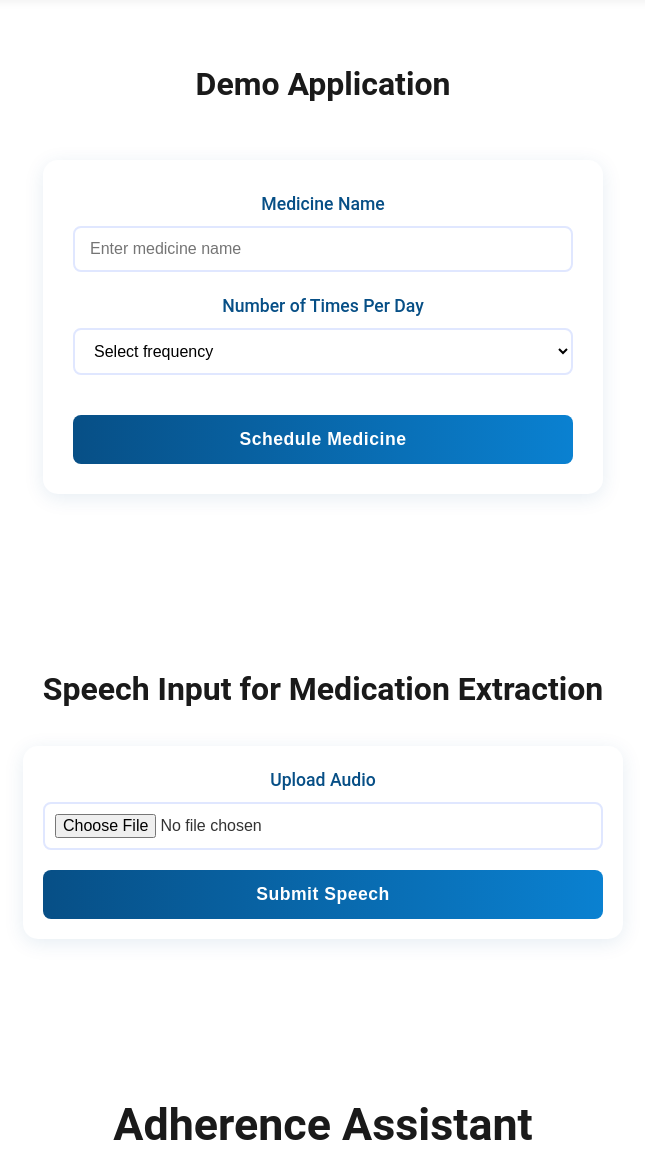
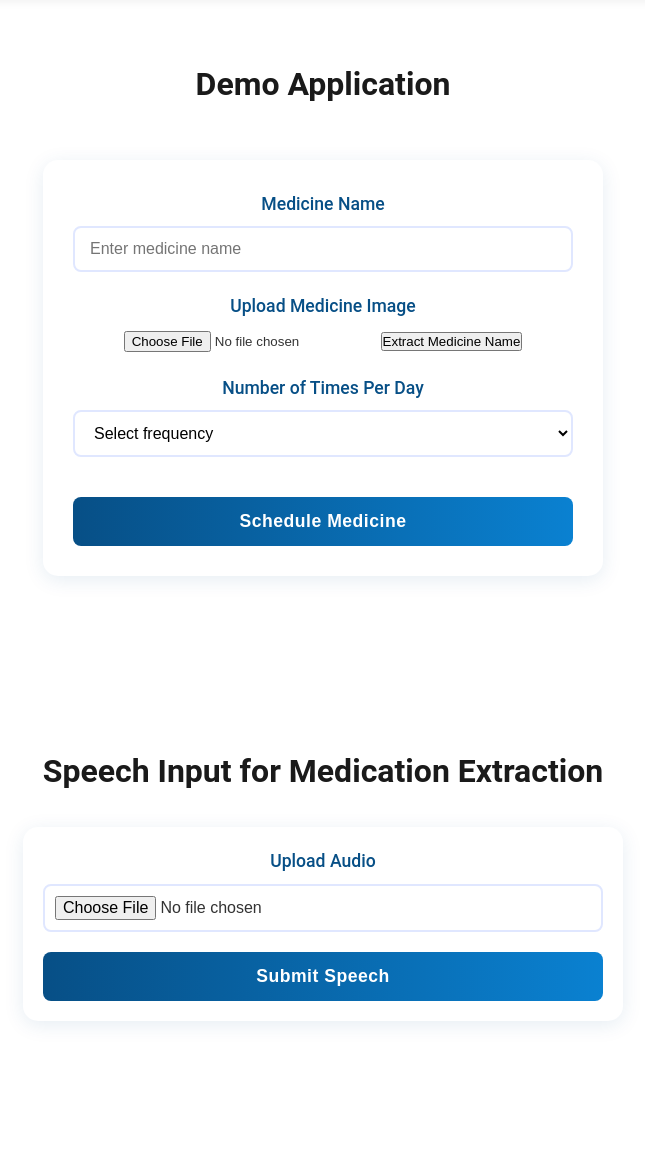
Before and after one commit to pranshh/cure-cue, a Flask app: page /adherence-assistant in a window 1280 px wide. Shown: the part 85-1257 px from the top of the page, without its empty margins (317-962 px from the left). Run offline with Flask 3, Linux system fonts and the light colour scheme.

Commit message:
Added medicine name extractor

```diff
--- a/app.py
+++ b/app.py
@@ -160,5 +160,59 @@ Patient speech:
 
     return jsonify(result)
 
+@app.route('/extract_medicine_image', methods=['POST'])
+def extract_medicine_image():
+    if 'image' not in request.files:
+        return jsonify({'error': 'No image provided'}), 400
+
+    image_file = request.files['image']
+    if image_file.filename == "":
+        return jsonify({'error': 'Empty filename'}), 400
+
+    import numpy as np
+    file_bytes = np.frombuffer(image_file.read(), np.uint8)
+    img = cv2.imdecode(file_bytes, cv2.IMREAD_COLOR)
+    if img is None:
+        return jsonify({'error': 'Invalid image format'}), 400
+
+    try:
+        ocr_result = ocr.ocr(img, cls=True)
+    except Exception as e:
+        return jsonify({'error': 'OCR failed', 'details': str(e)}), 500
+
+    extracted_texts = []
+    for region in ocr_result:
+        for line in region:
+            extracted_texts.append(line[1][0])
+    all_text = " ".join(extracted_texts)
+
+    prompt = f"""
+You are a medical assistant. Given the OCR text extracted from an image of a medicine package:
+"{all_text}"
+Determine the medicine name present in the image and return the result as JSON in the following format:
+{{
+  "medicine_name": "..."
+}}
+"""
+    response = gemini.generate_content(
+        [prompt],
+        generation_config={
+            "temperature": 0.2,
+            "top_p": 1,
+            "top_k": 32
+        }
+    )
+    try:
+        import json
+        result = json.loads(response.text)
+    except Exception as e:
+        return jsonify({
+            'error': 'Failed to parse Gemini response',
+            'details': str(e),
+            'raw_response': response.text
+        }), 500
+
+    return jsonify(result)
+
 if __name__ == "__main__":
     app.run(debug=True)
--- a/templates/adherence.html
+++ b/templates/adherence.html
@@ -28,6 +28,12 @@
               <div class="form-group">
                 <label for="medicineName">Medicine Name</label>
                 <input type="text" id="medicineName" name="medicineName" required placeholder="Enter medicine name">
+              </div>
+
+              <div class="form-group">
+                <label for="medicineImage">Upload Medicine Image</label>
+                <input type="file" id="medicineImage" name="medicineImage" accept="image/*" />
+                <button type="button" id="extractMedicineBtn">Extract Medicine Name</button>
               </div>
 
               <div class="form-group">
@@ -100,16 +106,20 @@
           <div class="workflow-frame">
             <pre class="mermaid">
               graph TD
-                A(Signin Screen) --> B{User already registered?};
-                B -- Yes --> C{Are credentials valid?};
-                C -- Yes --> D(Dashboard);
-                C -- No --> A;
-                B -- No --> E[Signup screen];
-                E --> F{Are the entered info. valid?};
-                F -- Yes --> D;
-                F -- No --> E;
-                D --> G[Schedule Time for medicines];
-                G --> H[Notification at the specified time];
+                A(Signin Screen) --> B{User already registered?}
+                B -- Yes --> C{Are credentials valid?}
+                C -- Yes --> D(Dashboard)
+                C -- No --> A
+                B -- No --> E[Signup Screen]
+                E --> F{Are details valid?}
+                F -- Yes --> D
+                F -- No --> E
+                D --> G[Medicine Scheduling]
+                D --> H[Speech Input for Medication Details Extraction]
+                G --> I[Notification at the specified time]
+                H --> J[Audio Processing & Transcription]
+                J --> K[Medication Name Extraction via PaddleOCR & Gemini]
+                K --> L[Update Medication Info]
             </pre>
           </div>
         </div>
@@ -145,7 +155,30 @@
           tertiaryColor: '#f4f8fb'
         }
       });
-
+        document.getElementById('extractMedicineBtn').addEventListener('click', async function() {
+          const fileInput = document.getElementById('medicineImage');
+          if (fileInput.files.length === 0) {
+            alert('Please select an image file first');
+            return;
+          }
+          const formData = new FormData();
+          formData.append('image', fileInput.files[0]);
+          try {
+            const response = await fetch('/extract_medicine_image', {
+              method: 'POST',
+              body: formData
+            });
+            if (!response.ok) {
+              const errorData = await response.json();
+              alert('Error: ' + errorData.error);
+              return;
+            }
+            const result = await response.json();
+            document.getElementById('medicineName').value = result.medicine_name;
+          } catch (error) {
+            alert('An error occurred: ' + error.message);
+          }
+        });
       document.getElementById('frequency').addEventListener('change', function() {
         const timeSelections = document.getElementById('timeSelections');
         timeSelections.innerHTML = '';
```
